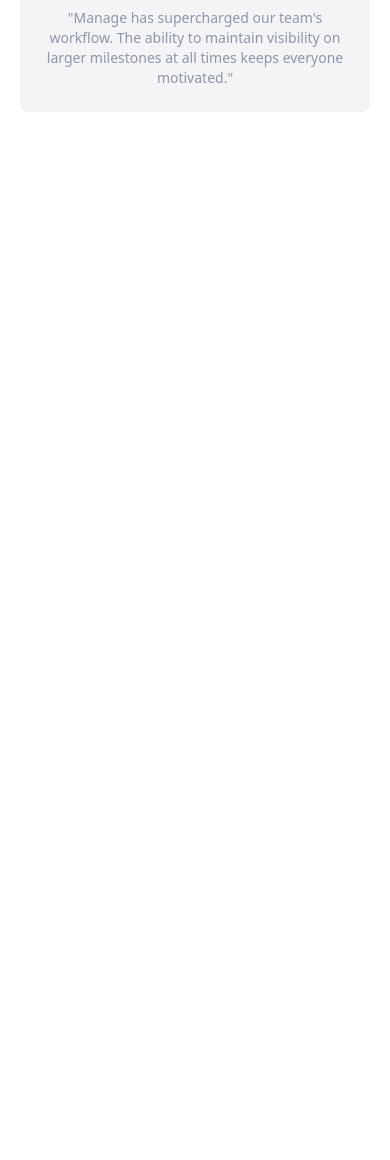
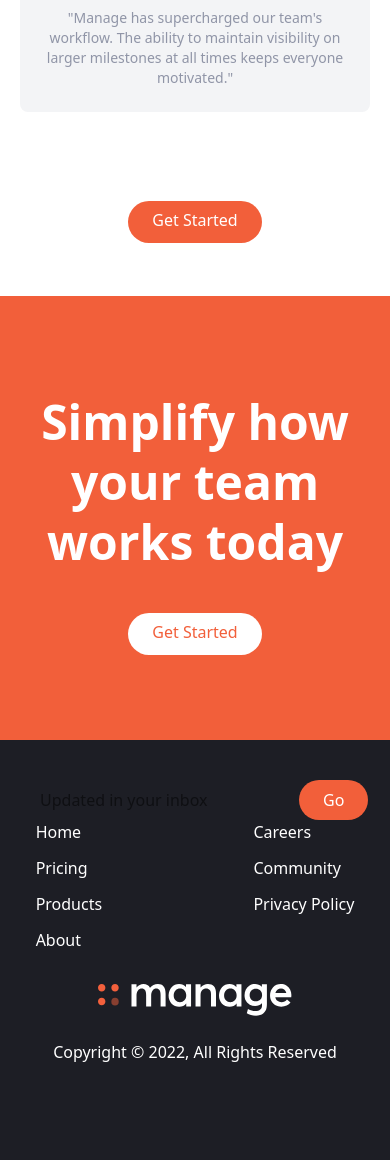
Before and after one commit to ArnaudHalvick/tailwind-css-page, a website: page src/index.html in a window 390 px wide. Shown: the part 2650-3810 px from the top of the page. Before the commit the page ends 2794 px from the top, so only its background shows below. Drawn offline with Linux system fonts and the light colour scheme.

Commit message:
feat: add CTA and footer sections with responsive design
- Add CTA (Call to Action) section with:
  - Full-width bright red background
  - Responsive layout for heading and button
  - Mobile-first design with proper spacing

- Add footer section with:
  - Logo and navigation links
  - Email signup form with input and button
  - Copyright information
  - Responsive column/row layout
  - Hover states for interactive elements

- Ensure consistent styling with existing sections
- Implement proper spacing and alignment for all viewports

```diff
--- a/src/index.html
+++ b/src/index.html
@@ -253,7 +253,95 @@
             </p>
           </div>
         </div>
+        <div class="my-16">
+          <a
+            href="#"
+            class="p-3 px-6 pt-2 text-white bg-bright-red rounded-full baseline hover:bg-bright-red-light"
+            >Get Started</a
+          >
+        </div>
       </div>
     </section>
+
+    <!-- CTA Section -->
+    <section id="cta" class="bg-bright-red">
+      <!-- Flex Container -->
+      <div
+        class="container flex flex-col items-center justify-between px-6 py-24 mx-auto space-y-12 md:py-12 md:flex-row md:space-y-0"
+      >
+        <!-- Heading -->
+        <h2
+          class="text-5xl font-bold leading-tight text-center text-white md:text-4xl md:max-w-xl md:text-left"
+        >
+          Simplify how your team works today
+        </h2>
+        <!-- Button -->
+        <div>
+          <a
+            href="#"
+            class="p-3 px-6 pt-2 text-bright-red bg-white rounded-full baseline hover:bg-gray-300"
+          >
+            Get Started
+          </a>
+        </div>
+      </div>
+    </section>
+
+    <!-- Footer -->
+    <footer class="bg-very-dark-blue">
+      <!-- Flex Container -->
+      <div
+        class="container flex flex-col-reverse justify-between px-6 py-10 mx-auto space-y-8 md:flex-row md:space-y-0"
+      >
+        <!-- Logo and social links container -->
+        <div
+          class="flex flex-col-reverse items-center justify-between space-y-12 md:flex-col md:items-start md:space-y-0"
+        >
+          <div class="mx-auto my-6 text-center text-white md:hidden">
+            Copyright © 2022, All Rights Reserved
+          </div>
+          <!-- Logo -->
+          <div>
+            <img src="../img/logo-white.svg" class="h-8" alt="logo" />
+          </div>
+        </div>
+
+        <!-- List Container -->
+        <div class="flex justify-around space-x-32">
+          <div class="flex flex-col space-y-3 text-white">
+            <a href="#" class="hover:text-bright-red">Home</a>
+            <a href="#" class="hover:text-bright-red">Pricing</a>
+            <a href="#" class="hover:text-bright-red">Products</a>
+            <a href="#" class="hover:text-bright-red">About</a>
+          </div>
+          <div class="flex flex-col space-y-3 text-white">
+            <a href="#" class="hover:text-bright-red">Careers</a>
+            <a href="#" class="hover:text-bright-red">Community</a>
+            <a href="#" class="hover:text-bright-red">Privacy Policy</a>
+          </div>
+        </div>
+
+        <!-- Input Container -->
+        <div class="flex flex-col justify-between">
+          <form>
+            <div class="flex space-x-3">
+              <input
+                type="text"
+                class="flex-1 px-4 rounded-full focus:outline-none"
+                placeholder="Updated in your inbox"
+              />
+              <button
+                class="px-6 py-2 text-white rounded-full bg-bright-red hover:bg-bright-red-light focus:outline-none"
+              >
+                Go
+              </button>
+            </div>
+          </form>
+          <div class="hidden text-white md:block">
+            Copyright © 2022, All Rights Reserved
+          </div>
+        </div>
+      </div>
+    </footer>
   </body>
 </html>
```
Also changed, not shown: src/output.css.
